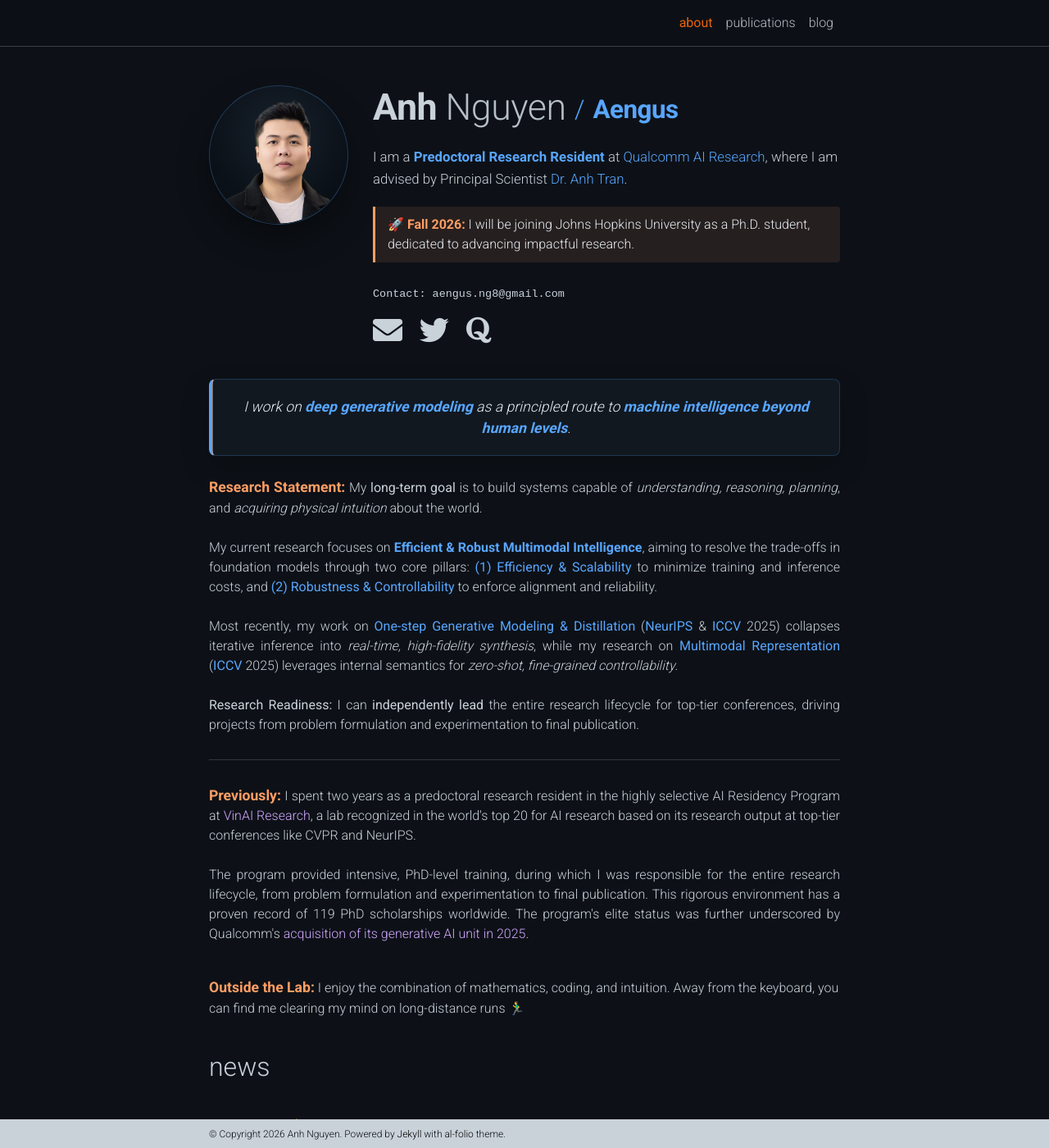
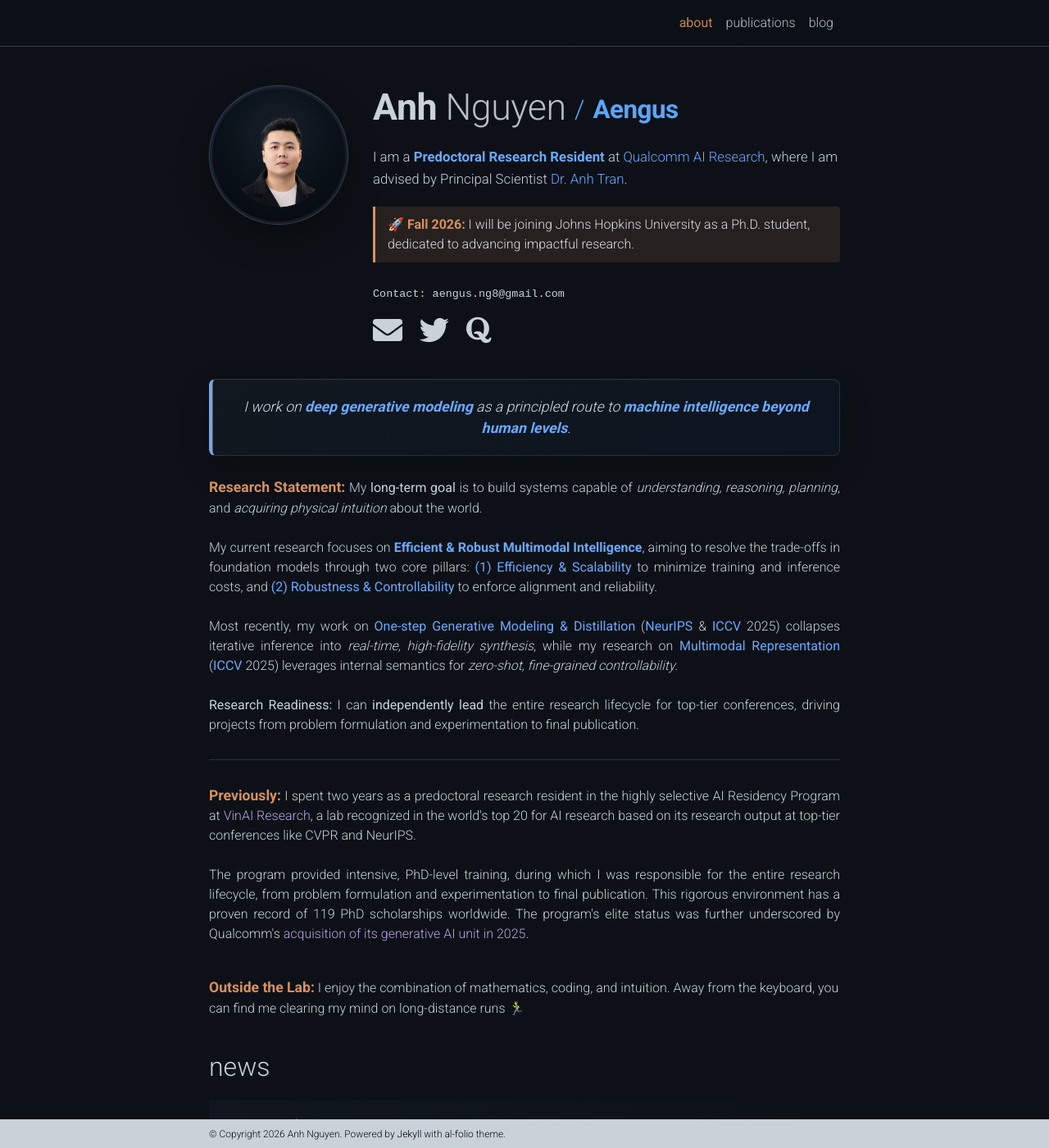
Before and after one commit to aengusng8/aengusng8.github.io, a Jekyll site: the page built from _pages/about.md, in a window 1280 px wide and 1400 px high. Shown: the whole window at 82% size. Built offline with Jekyll 4.4.1, drawn with Linux system fonts in a browser that asks for light colours; comment, search, counter and statistics services are not loaded; a style sheet for code colours, icons or effects is not loaded.

Commit message:
Refine academic profile palette

```diff
--- a/_pages/about.md
+++ b/_pages/about.md
@@ -4,12 +4,12 @@
 permalink: /
 subtitle: |+
   <div style="font-size: 1.05em; line-height: 1.6; margin-bottom: 20px;">
-    I am a <span style="color: #58a6ff; font-weight: bold;">Predoctoral Research Resident</span> at <a href="https://www.qualcomm.com/research/artificial-intelligence" target="_blank" style="color: #58a6ff; text-decoration: none;">Qualcomm AI Research</a>, where I am advised by Principal Scientist <a href="https://scholar.google.com/citations?user=FYZ5ODQAAAAJ&hl=en" target="_blank" style="color: #58a6ff; text-decoration: none;">Dr. Anh Tran</a>.
+    I am a <span style="color: #6aa9ff; font-weight: bold;">Predoctoral Research Resident</span> at <a href="https://www.qualcomm.com/research/artificial-intelligence" target="_blank" style="color: #6aa9ff; text-decoration: none;">Qualcomm AI Research</a>, where I am advised by Principal Scientist <a href="https://scholar.google.com/citations?user=FYZ5ODQAAAAJ&hl=en" target="_blank" style="color: #6aa9ff; text-decoration: none;">Dr. Anh Tran</a>.
   </div>
 
-  <div style="background: rgba(255, 158, 100, 0.1); border-left: 3px solid #ff9e64; padding: 10px 15px; border-radius: 0 4px 4px 0; margin-bottom: 25px;">
-    <span style="color: #ff9e64; font-weight: bold;">🚀 Fall 2026:</span>
-    <span style="color: #e6edf3;">I will be joining Johns Hopkins University as a Ph.D. student, dedicated to advancing impactful research.</span>
+  <div style="background: rgba(216, 144, 95, 0.12); border-left: 3px solid #d8905f; padding: 10px 15px; border-radius: 0 4px 4px 0; margin-bottom: 25px;">
+    <span style="color: #d8905f; font-weight: bold;">🚀 Fall 2026:</span>
+    <span style="color: #d8dee9;">I will be joining Johns Hopkins University as a Ph.D. student, dedicated to advancing impactful research.</span>
   </div>
 
   <span class="contact-info">Contact: aengus.ng8@gmail.com</span>
@@ -24,10 +24,10 @@
 ---
 
 <!-- THE QUOTE BOX -->
-<div style="background: #111820; border: 1px solid rgba(88, 166, 255, 0.22); border-left: 4px solid #58a6ff; border-radius: 8px; margin-bottom: 25px; box-shadow: 0 14px 34px rgba(0, 0, 0, 0.22);">
-    <div style="border-left: 1px solid rgba(255, 158, 100, 0.55); padding: 20px 24px; text-align: center;">
-        <span style="color: #e6edf3; font-style: italic; font-size: 1.1em;">
-            I work on <span style="color: #58a6ff; font-weight: bold;">deep generative modeling</span> as a principled route to <span style="color: #58a6ff; font-weight: bold;">machine intelligence beyond human levels</span>.
+<div style="background: linear-gradient(135deg, rgba(17, 24, 32, 0.98), rgba(13, 22, 34, 0.96)); border: 1px solid rgba(106, 169, 255, 0.18); border-left: 4px solid #6aa9ff; border-radius: 8px; margin-bottom: 25px; box-shadow: 0 14px 34px rgba(0, 0, 0, 0.22), inset 0 1px 0 rgba(216, 144, 95, 0.08);">
+    <div style="border-left: 1px solid rgba(216, 144, 95, 0.45); padding: 20px 24px; text-align: center;">
+        <span style="color: #d8dee9; font-style: italic; font-size: 1.1em;">
+            I work on <span style="color: #6aa9ff; font-weight: bold;">deep generative modeling</span> as a principled route to <span style="color: #6aa9ff; font-weight: bold;">machine intelligence beyond human levels</span>.
         </span>
     </div>
 </div>
@@ -35,31 +35,31 @@
 
 <!-- RESEARCH STATEMENT SECTION -->
 <div style="text-align: justify;">
-  <span style="color: #ff9e64; font-weight: bold; font-size: 1.1em;">Research Statement:</span>
+  <span style="color: #d8905f; font-weight: bold; font-size: 1.1em;">Research Statement:</span>
   My <b>long-term goal</b> is to build systems capable of <i>understanding, reasoning, planning</i>, and <i>acquiring physical intuition</i> about the world.
   <br><br>
-  My current research focuses on <b style="color: #58a6ff; font-weight: bold;">Efficient & Robust Multimodal Intelligence</b>, aiming to resolve the trade-offs in foundation models through two core pillars: <b style="color: #58a6ff;">(1) Efficiency & Scalability</b> to minimize training and inference costs, and <b style="color: #58a6ff;">(2) Robustness & Controllability</b> to enforce alignment and reliability.
+  My current research focuses on <b style="color: #6aa9ff; font-weight: bold;">Efficient & Robust Multimodal Intelligence</b>, aiming to resolve the trade-offs in foundation models through two core pillars: <b style="color: #6aa9ff;">(1) Efficiency & Scalability</b> to minimize training and inference costs, and <b style="color: #6aa9ff;">(2) Robustness & Controllability</b> to enforce alignment and reliability.
   <br><br>
-  Most recently, my work on <b style="color: #58a6ff;">One-step Generative Modeling & Distillation</b> (<b style="color: #58a6ff;">NeurIPS</b> & <b style="color: #58a6ff;">ICCV</b> 2025) collapses iterative inference into <i>real-time, high-fidelity synthesis</i>, while my research on <b style="color: #58a6ff;">Multimodal Representation</b> (<b style="color: #58a6ff;">ICCV</b> 2025) leverages internal semantics for <i>zero-shot, fine-grained controllability</i>.
+  Most recently, my work on <b style="color: #6aa9ff;">One-step Generative Modeling & Distillation</b> (<b style="color: #6aa9ff;">NeurIPS</b> & <b style="color: #6aa9ff;">ICCV</b> 2025) collapses iterative inference into <i>real-time, high-fidelity synthesis</i>, while my research on <b style="color: #6aa9ff;">Multimodal Representation</b> (<b style="color: #6aa9ff;">ICCV</b> 2025) leverages internal semantics for <i>zero-shot, fine-grained controllability</i>.
   <br><br>
   <b>Research Readiness:</b> I can <b>independently lead</b> the entire research lifecycle for top-tier conferences, driving projects from problem formulation and experimentation to final publication.
 </div>
 
-<hr style="border-color: #30363d; margin: 30px 0;">
+<hr style="border-color: #253244; margin: 30px 0;">
 
 <!-- PREVIOUSLY SECTION -->
 <div style="text-align: justify;">
-  <span style="color: #ff9e64; font-weight: bold; font-size: 1.1em;">Previously:</span>
-  I spent two years as a predoctoral research resident in the highly selective AI Residency Program at <a href="https://github.com/VinAIResearch" target="_blank" style="color: #d2a8ff; text-decoration: none;">VinAI Research</a>, a lab recognized in the world's top 20 for AI research based on its research output at top-tier conferences like CVPR and NeurIPS.
+  <span style="color: #d8905f; font-weight: bold; font-size: 1.1em;">Previously:</span>
+  I spent two years as a predoctoral research resident in the highly selective AI Residency Program at <a href="https://github.com/VinAIResearch" target="_blank" style="color: #b9a3e3; text-decoration: none;">VinAI Research</a>, a lab recognized in the world's top 20 for AI research based on its research output at top-tier conferences like CVPR and NeurIPS.
   <br><br>
-  The program provided intensive, PhD-level training, during which I was responsible for the entire research lifecycle, from problem formulation and experimentation to final publication. This rigorous environment has a proven record of 119 PhD scholarships worldwide. The program's elite status was further underscored by Qualcomm's <a href="https://techcrunch.com/2025/04/01/qualcomm-acquires-generative-ai-division-of-vietnamese-startup-vinai/" target="_blank" style="color: #d2a8ff; text-decoration: none;">acquisition of its generative AI unit in 2025</a>.
+  The program provided intensive, PhD-level training, during which I was responsible for the entire research lifecycle, from problem formulation and experimentation to final publication. This rigorous environment has a proven record of 119 PhD scholarships worldwide. The program's elite status was further underscored by Qualcomm's <a href="https://techcrunch.com/2025/04/01/qualcomm-acquires-generative-ai-division-of-vietnamese-startup-vinai/" target="_blank" style="color: #b9a3e3; text-decoration: none;">acquisition of its generative AI unit in 2025</a>.
 </div>
 
 <br>
 
 <!-- OUTSIDE THE LAB SECTION -->
 <div>
-  <span style="color: #ff9e64; font-weight: bold; font-size: 1.1em;">Outside the Lab:</span>
+  <span style="color: #d8905f; font-weight: bold; font-size: 1.1em;">Outside the Lab:</span>
   I enjoy the combination of mathematics, coding, and intuition. Away from the keyboard, you can find me clearing my mind on long-distance runs 🏃‍♂️
 </div>
 
--- a/_sass/_base.scss
+++ b/_sass/_base.scss
@@ -134,7 +134,8 @@
 .navbar {
   box-shadow: none;
   border-bottom: 1px solid var(--global-divider-color);
-  background-color: var(--global-bg-color);
+  background:
+    linear-gradient(180deg, rgba(13, 17, 23, 0.96), rgba(11, 17, 24, 0.9));
   opacity: 0.9;
   min-height: 52px;
 }
@@ -195,7 +196,7 @@
       }
       &:hover {
         i::before {
-          color: var(--global-theme-color);
+          color: var(--profile-blue);
         }
       }
     }
@@ -512,8 +513,11 @@
         padding: 0.35rem;
         border: 1px solid rgba(139, 148, 158, 0.22);
         border-radius: 6px !important;
-        background: rgba(255, 255, 255, 0.035);
-        box-shadow: 0 10px 24px rgba(0, 0, 0, 0.18);
+        background:
+          linear-gradient(135deg, rgba(17, 24, 32, 0.96), rgba(13, 22, 34, 0.92));
+        box-shadow:
+          0 10px 24px rgba(0, 0, 0, 0.18),
+          inset 0 1px 0 rgba(106, 169, 255, 0.05);
       }
       .abbr {
         height: 1.8rem;
@@ -522,15 +526,16 @@
           display: inline-block;
           min-width: 5rem;
           padding: 0.2rem 0.6rem;
-          border: 1px solid rgba(255, 126, 32, 0.5);
+          border: 1px solid rgba(216, 144, 95, 0.42);
           border-radius: 4px;
-          color: #ff9e64;
-          background-color: rgba(255, 126, 32, 0.14);
+          color: var(--profile-copper);
+          background:
+            linear-gradient(135deg, rgba(216, 144, 95, 0.16), rgba(106, 169, 255, 0.08));
           font-size: 0.78rem;
           font-weight: 700;
           letter-spacing: 0;
           a {
-            color: #ff9e64;
+            color: var(--profile-copper);
             &:hover {
               text-decoration: none;
             }
@@ -557,7 +562,7 @@
         > em {
           font-style: normal;
           font-weight: bold;
-          background: linear-gradient(45deg, #f960eb, #ff854d, #fff41f);
+          background: linear-gradient(90deg, var(--profile-blue), var(--profile-copper));
           -webkit-background-clip: text;
           background-clip: text;
           -webkit-text-fill-color: transparent;
@@ -744,6 +749,8 @@
 
     tr {
       border-top: 1px solid rgba(139, 148, 158, 0.16);
+      background:
+        linear-gradient(90deg, rgba(106, 169, 255, 0.035), rgba(216, 144, 95, 0));
     }
 
     tr:first-child {
@@ -780,19 +787,18 @@
   font-weight: bold;
   background: linear-gradient(
     45deg,
-    #f960eb,
-    #ff854d,
-    #fff41f,
-    #ff854d,
-    #f960eb
+    var(--profile-blue),
+    var(--profile-copper),
+    var(--profile-violet),
+    var(--profile-copper),
+    var(--profile-blue)
   );
   background-size: 200% auto;
   background-clip: text;
   -webkit-background-clip: text;
   -webkit-text-fill-color: transparent;
   animation: aurora-gradient 2s linear infinite;
-  filter: drop-shadow(0 0 3px rgba(255, 255, 255, 0.5))
-    drop-shadow(0 0 8px rgba(0, 194, 255, 0.5));
+  filter: drop-shadow(0 0 3px rgba(106, 169, 255, 0.24));
 }
 
 @keyframes aurora-gradient {
@@ -810,11 +816,11 @@
   background-image: linear-gradient(#2d3748, #2d3748),
     linear-gradient(
       45deg,
-      #f960eb,
-      #ff854d,
-      #fff41f,
-      #ff854d,
-      #f960eb
+      var(--profile-blue),
+      var(--profile-copper),
+      var(--profile-violet),
+      var(--profile-copper),
+      var(--profile-blue)
     );
   background-origin: padding-box, border-box;
   background-clip: padding-box, border-box;
--- a/_sass/_layout.scss
+++ b/_sass/_layout.scss
@@ -38,21 +38,23 @@
   max-width: 230px;
   aspect-ratio: 1;
   margin: 0 auto 1.25rem;
-  padding: 5px;
+  padding: 3px;
   overflow: hidden;
-  border: 1px solid rgba(88, 166, 255, 0.28);
+  border: 1px solid rgba(106, 169, 255, 0.24);
   border-radius: 8px;
-  background: radial-gradient(circle at 50% 34%, #17212d 0%, #0b1118 62%, #070b10 100%);
-  box-shadow: 0 18px 38px rgba(0, 0, 0, 0.42);
+  background:
+    linear-gradient(135deg, rgba(106, 169, 255, 0.12), rgba(216, 144, 95, 0.06));
+  box-shadow:
+    0 18px 38px rgba(0, 0, 0, 0.34),
+    0 0 0 1px rgba(216, 144, 95, 0.06);
 
   img {
     display: block;
     width: 100%;
     height: 100%;
     object-fit: cover;
-    object-position: center 14%;
+    object-position: center center;
     border-radius: 5px;
-    transform: scale(1.06);
   }
 }
 
--- a/_sass/_themes.scss
+++ b/_sass/_themes.scss
@@ -7,14 +7,25 @@
   --global-code-bg-color: #{$code-bg-color-dark};
   --global-text-color: #{$grey-color-light};
   --global-text-color-light: #{$grey-color-light};
-  --global-theme-color: #{$caltech-orange};
-  --global-hover-color: #{$caltech-orange};
+  --global-theme-color: #d8905f;
+  --global-hover-color: #6aa9ff;
   --global-footer-bg-color: #{$grey-color-light};
   --global-footer-text-color: #{$grey-color-dark};
   --global-footer-link-color: #{$black-color};
   --global-distill-app-color: #{$grey-color-light};
   --global-divider-color: #424246;
   --global-card-bg-color: #{$grey-900};
+  --profile-bg: #0b1118;
+  --profile-surface: #111820;
+  --profile-surface-soft: #151d27;
+  --profile-border: #253244;
+  --profile-text: #d8dee9;
+  --profile-muted: #9aa7b5;
+  --profile-blue: #6aa9ff;
+  --profile-blue-soft: rgba(106, 169, 255, 0.16);
+  --profile-copper: #d8905f;
+  --profile-copper-soft: rgba(216, 144, 95, 0.14);
+  --profile-violet: #b9a3e3;
 
   .fa-sun {
     display : none;
```
Also changed, not shown: assets/img/profile.png.
